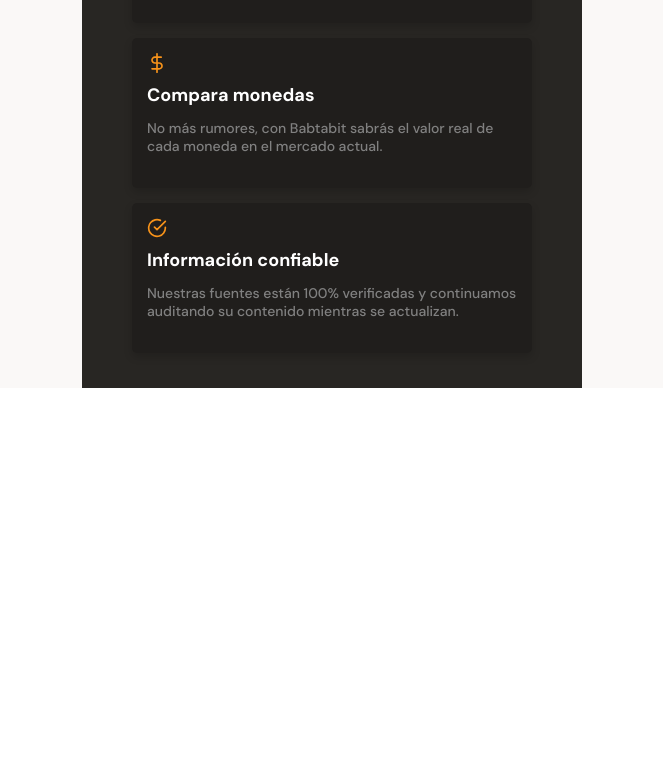
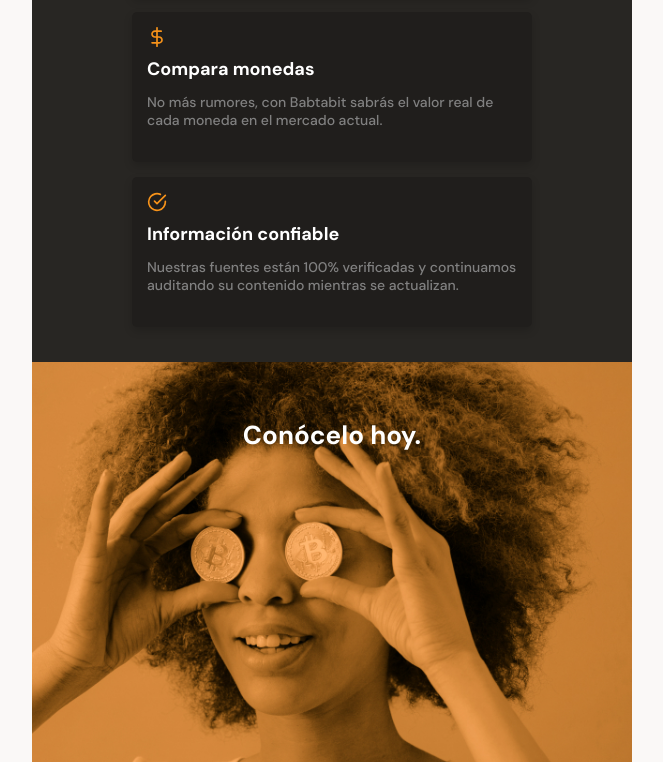
Before and after one commit to josesowl/batabit-landingpage, a plain HTML site: page index.html in a window 1280 px wide. Shown: the part 2061-2823 px from the top of the page, without its empty margins (308-971 px from the left). Before the commit the page ends 2449 px from the top, so only its background shows below. Drawn offline with Linux system fonts and the light colour scheme.

Commit message:
has been reached the 85% of the project, still missing the footer and some style adjusts

```diff
--- a/index.html
+++ b/index.html
@@ -118,7 +118,10 @@
                 </article>
             </section>
         </section>
-        <section></section>
+
+        <section class="bitcoin-img-container">
+            <h2>Conócelo hoy.</h2>
+        </section>
         <section></section>
     </main>
     <footer>
--- a/styles/styles.css
+++ b/styles/styles.css
@@ -266,7 +266,7 @@ main {
     position: relative;
     width: 100%;
     min-width: 320px;
-    max-width: 500px;
+    max-width: 600px;
     height: auto;
     padding: 20px 10px;
     margin: 0 auto;
@@ -365,3 +365,24 @@ main {
 .check {
     background-image: url( '../assets/icons/check-circle.svg' );
 }
+
+.bitcoin-img-container {
+    width: 100%;
+    max-width: 600px;
+    min-width: 320px;
+    height: 50vh;
+    margin: 0 auto;
+    background-image: url( '../assets/img/bitcoinbaby2x.jpg' );
+    background-position: center;
+    background-size: cover;
+    background-repeat: no-repeat;
+}
+
+.bitcoin-img-container h2 {
+    padding-top: 60px;
+    font-size: 2.6rem;
+    font-weight: bold;
+    line-height: 2.6rem;
+    color: var(--just-white);
+    text-align: center;
+}
```
